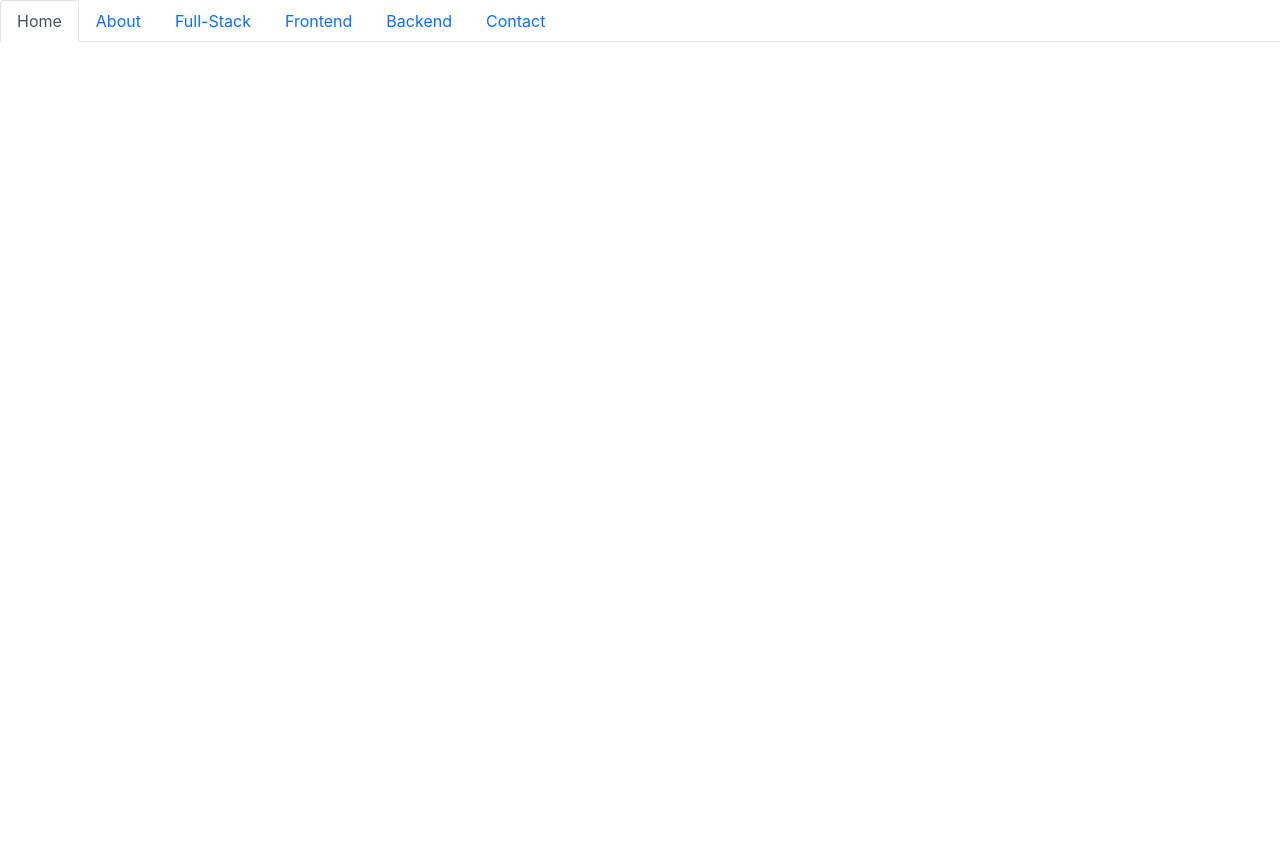
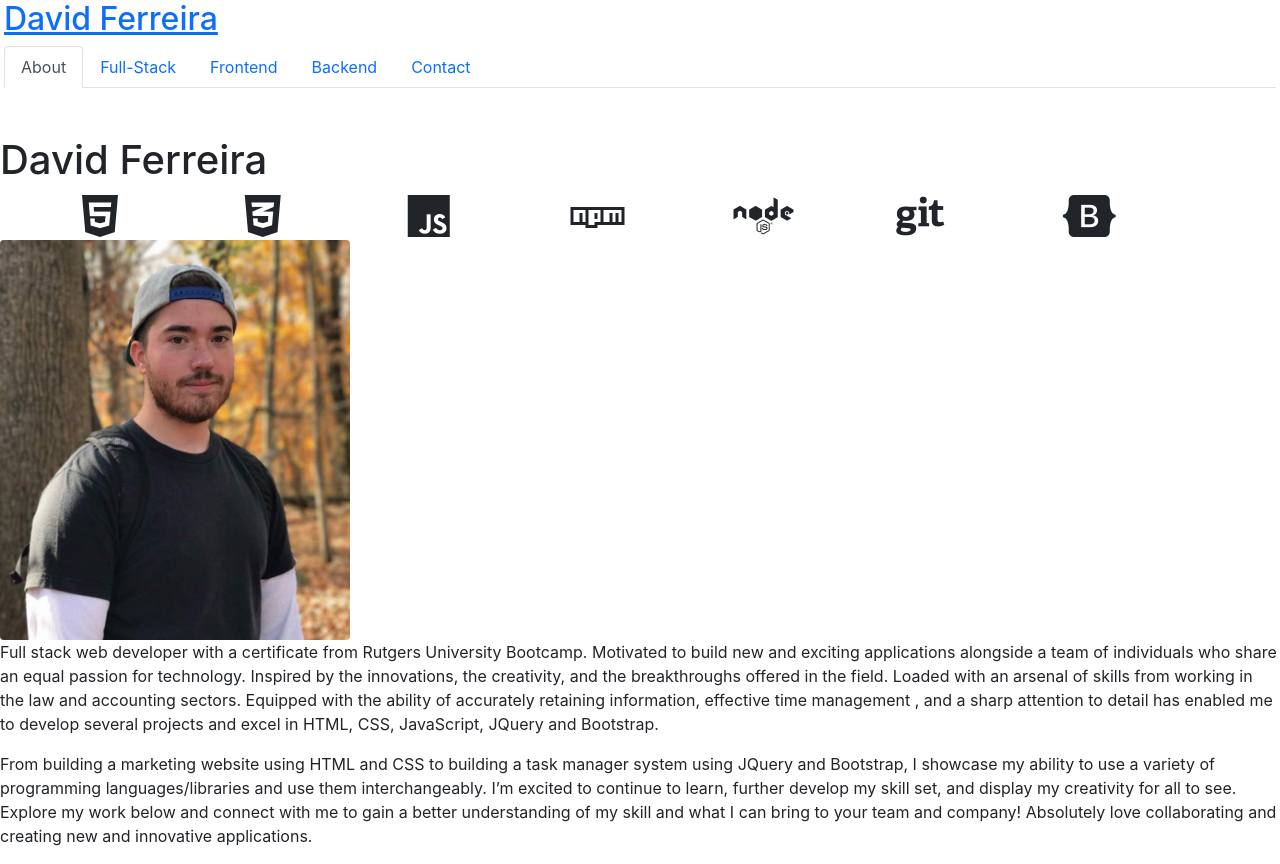
Before and after one commit to DiSantoz/dferreira, a React (Create React App) app: page / in a window 1280 px wide. Before the commit the page ends 800 px from the top, so only its background shows below. Built offline with nearby package versions, Linux system fonts and the light colour scheme.

Commit message:
adjusted nav to include name

```diff
--- a/src/App.js
+++ b/src/App.js
@@ -4,7 +4,7 @@ import About from "./components/About";
 
 function App() {
   // Using useState, set the default value for currentPage to 'Home'
-  const [currentPage, handlePageChange] = useState("Home");
+  const [currentPage, handlePageChange] = useState("About");
 
   // The renderPage method uses a switch statement to render the appropriate current page
   const renderPage = () => {
--- a/src/components/Nav/index.js
+++ b/src/components/Nav/index.js
@@ -1,62 +1,16 @@
 import React from "react";
 
-// function Nav() {
-//   const categories = [
-//     {
-//       name: "Frontend Projects",
-//     },
-//     { name: "Backend Projects" },
-//     { name: "Full-Stack Projects" },
-//   ];
-
-//   function categorySelected(name) {
-//     console.log(`${name} clicked`);
-//   }
-
-//   return (
-//     <header className="flex-row px-1">
-//       <h2>
-//         <a data-testid="link" href="/">
-//           David Ferreira
-//         </a>
-//       </h2>
-
-//       <nav className="container">
-//         <ul className="row">
-//           <li className="col-md">
-//             <a href="#about" onClick={() => categorySelected()}>
-//               About me
-//             </a>
-//           </li>
-
-//           {categories.map((category) => (
-//             <li className="col-md" key={category.name}>
-//               <span onClick={() => categorySelected(category.name)}>
-//                 {category.name}
-//               </span>
-//             </li>
-//           ))}
-//           <li className="col-md">
-//             <span onClick={() => categorySelected()}>Contact</span>
-//           </li>
-//         </ul>
-//       </nav>
-//     </header>
-//   );
-// }
-
-// export default Nav;
-
 function Nav(props) {
-  const tabs = [
-    "Home",
-    "About",
-    "Full-Stack",
-    "Frontend",
-    "Backend",
-    "Contact",
-  ];
+  const tabs = ["About", "Full-Stack", "Frontend", "Backend", "Contact"];
   return (
+    <header className="flex-row px-1">
+      <h2>
+        <a data-testid="link" href="/">
+          <span role="img" aria-label="camera">
+            David Ferreira
+          </span>
+        </a>
+      </h2>
       <ul className="nav nav-tabs">
         {tabs.map((tab) => (
           <li className="nav-item" key={tab}>
@@ -74,6 +28,7 @@ function Nav(props) {
           </li>
         ))}
       </ul>
+    </header>
   );
 }
 
```
Lines whose indentation alone changed are shown as unchanged.
